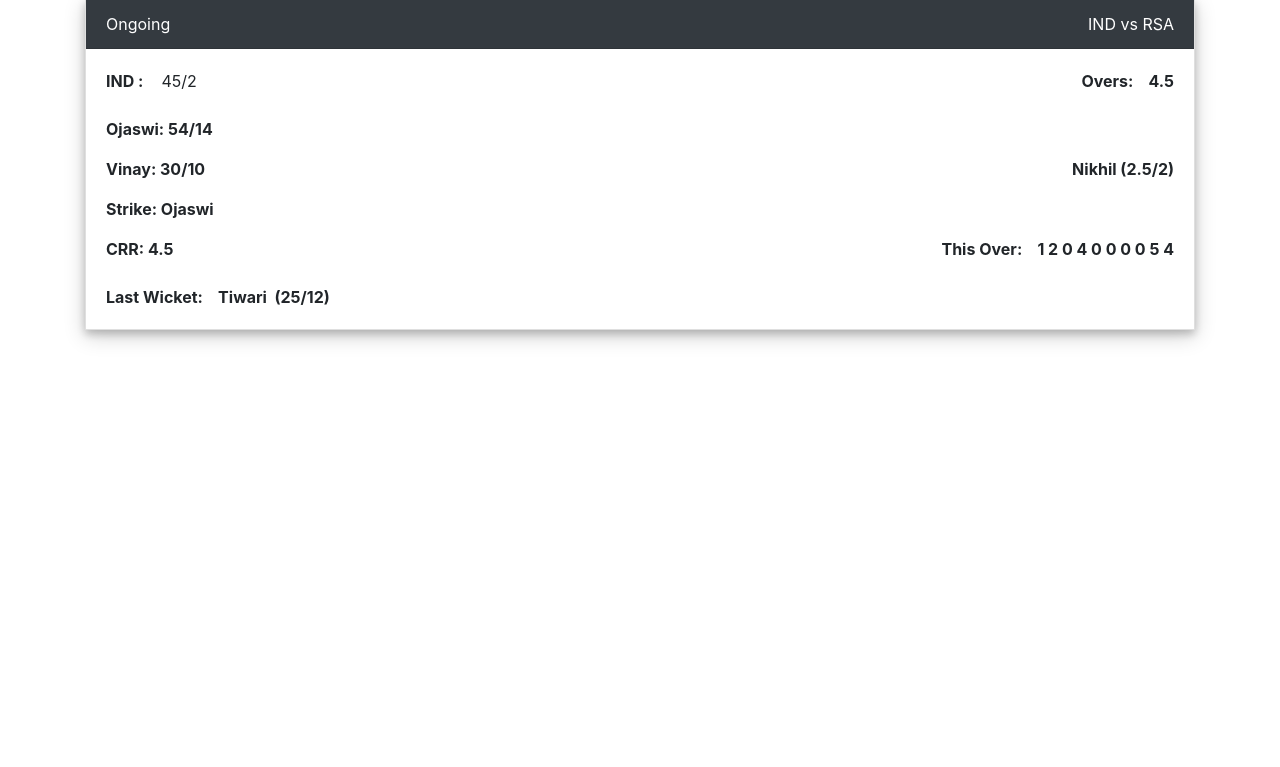
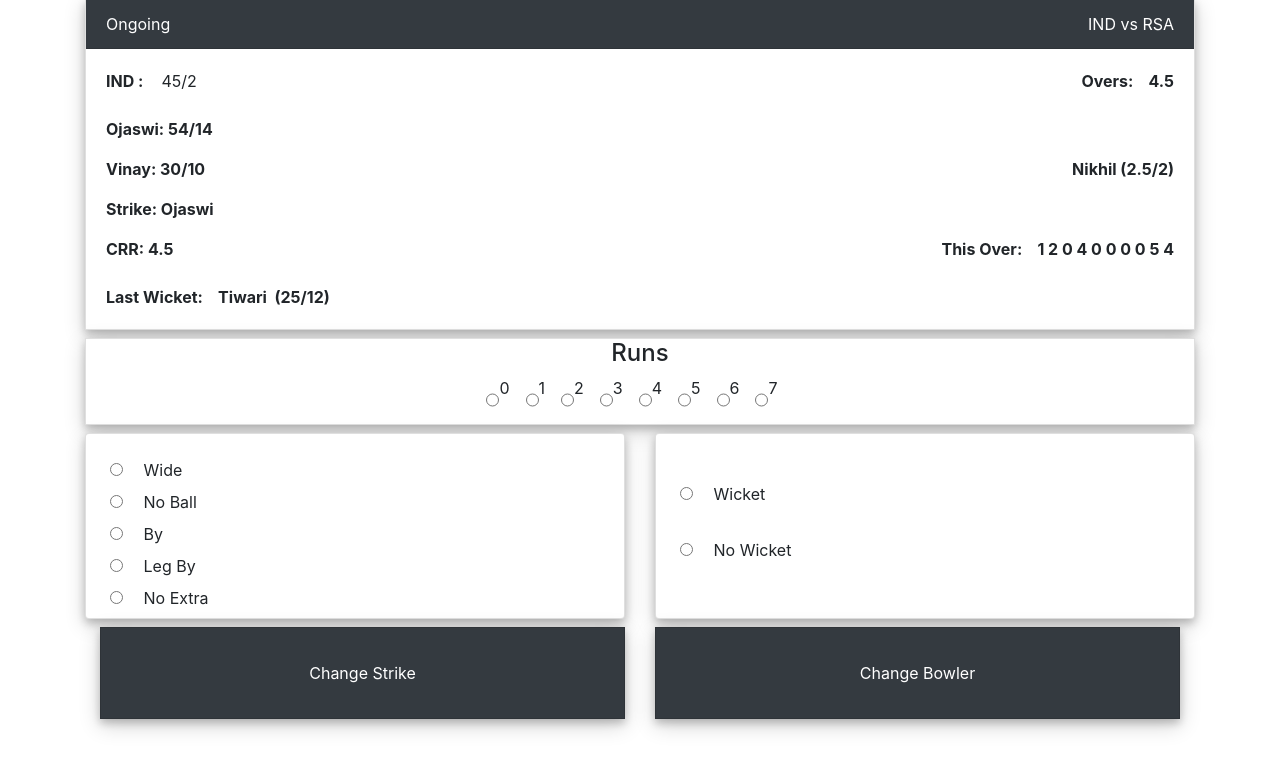
Before and after one commit to ojasathghara/NIEHowZatt, a Flask app: page /match in a window 1280 px wide. Shown: the part 105-872 px from the top of the page. Before the commit the page ends 448 px from the top, so only its background shows below. Run offline with Flask 2, Linux system fonts and the light colour scheme; the visitor is signed in with stand-in values (Sample User, id 1); some libraries are stand-ins or nearby versions.

Commit message:
added match ui

```diff
--- a/static/main.css
+++ b/static/main.css
@@ -29,3 +29,6 @@
 #add_team_form, #delete_team_form, #schedule_match_form, #delete_match_form, #add_player_form, #delete_player_form, #start_match_form{
     display: none;
 }
+#change_bowler_form {
+    display: none;
+}
--- a/static/script.js
+++ b/static/script.js
@@ -14,7 +14,3 @@ function closeForm(id) {
     document.getElementById(id).reset();
     document.getElementById(id).style.display = "none";
 }
-
-function clearForm(id) {
-    document.getElementById(id).reset();
-}
--- a/templates/dashboard.html
+++ b/templates/dashboard.html
@@ -37,7 +37,7 @@
                 <button type="button" onclick='openForm("schedule_match_form")' class="btn btn-dark btn-xl">Schedule Match</button>
             </div>
 
-            <form class="bg-light paper rounded-0 border-0 p-2" id="schedule_match_form" method="GET" action="" onsubmit="alert('Matched Scheduled')">
+            <form class="bg-light paper rounded-0 border-0 p-2" id="schedule_match_form" method="GET" action="" onsubmit="alert('Match Scheduled')">
                 <div class="form-group">
                     <label for="schedule_match_team1">Team 1 ID</label>
                     <input type="text" class="form-control" id="schedule_match_team1" placeholder="Enter Team Name" required>
--- a/templates/layout.html
+++ b/templates/layout.html
@@ -5,7 +5,11 @@
     <meta name="viewport" content="width=device-width, initial-scale=1.0, shrink-to-fit=no">
 
     <link rel="stylesheet" href="https://maxcdn.bootstrapcdn.com/bootstrap/4.0.0/css/bootstrap.min.css" integrity="sha384-Gn5384xqQ1aoWXA+058RXPxPg6fy4IWvTNh0E263XmFcJlSAwiGgFAW/dAiS6JXm" crossorigin="anonymous">
-    <link rel="stylesheet" type="text/css" href="{{ url_for('static', filename='main.css') }}">
+    <link rel="stylesheet" type="text/css" href="https://fonts.googleapis.com/css?family=Roboto:300,400,500,700|Roboto+Slab:400,700|Material+Icons" />
+
+
+    <link rel="stylesheet" type="text/css" href="{{ url_for('static', filename='main.css') }}" />
+
 
     <title>CTMS - {{ title }}</title>
 </head>
--- a/templates/match.html
+++ b/templates/match.html
@@ -32,8 +32,80 @@
 </div>
 
 <div class="container">
+    <form class="" method="GET" action="">
+        <div class="row">
+            <div class="col-md-12">
+                <div class="card mt-2 pd-8 paper rounded-0">
+                    <h4 class="text-center">Runs</h4>
+                    <div style="display: flex; justify-content: center;">
+                        <input type="radio" id="run0" name="runs" value="0"> <label class="pr-3" for="run0">0</label>
+                        <input type="radio" id="run1" name="runs" value="1"> <label class="pr-3" for="run1">1</label>
+                        <input type="radio" id="run2" name="runs" value="2"> <label class="pr-3" for="run2">2</label>
+                        <input type="radio" id="run3" name="runs" value="3"> <label class="pr-3" for="run3">3</label>
+                        <input type="radio" id="run4" name="runs" value="4"> <label class="pr-3" for="run4">4</label>
+                        <input type="radio" id="run5" name="runs" value="5"> <label class="pr-3" for="run5">5</label>
+                        <input type="radio" id="run6" name="runs" value="6"> <label class="pr-3" for="run6">6</label>
+                        <input type="radio" id="run7" name="runs" value="7"> <label class="pr-3" for="run7">7</label>
+                        <br><br>
+                    </div>
+                </div>
+            </div>
 
+            <div class="col-md-6 mt-2">
+                <div class="card paper pl-4 pt-4">
+                    <div>
+                        <input type="radio" id="ball-wide" name="ball" value="wide"> <label class="pl-3" for="wide">Wide</label><br>
+                        <input type="radio" id="ball-noBall" name="ball" value="noBall"> <label class="pl-3" for="noBall">No Ball</label><br>
+                        <input type="radio" id="ball-by" name="ball" value="by"> <label class="pl-3" for="by">By</label><br>
+                        <input type="radio" id="ball-legBy" name="ball" value="legBy"> <label class="pl-3" for="legBy">Leg By</label><br>
+                        <input type="radio" id="ball-noExtra" name="ball" value="noExtra"> <label class="pl-3" for="noExtra">No Extra</label><br>
+                    </div>
+                </div>
+            </div>
+
+            <div class="col-md-6 mt-2">
+                <div class="card paper pl-4 py-4">
+                    <div>
+                        <br>
+                        <input type="radio" id="wkt-wkt" name="wkt" value="true"> <label class="pl-3" for="true">Wicket</label><br><br>
+                        <input type="radio" id="wkt-noWkt" name="wkt" value="false"> <label class="pl-3" for="false">No Wicket</label><br>
+                        <br>
+                    </div>
+                </div>
+            </div>
+        </row>
+    </form>
 </div>
 
+<div class="container">
+    <div class="row">
+        <div class="col-md-6 col-sm-6 mt-2">
+            <div class="card bg-dark paper rounded-0">
+                <div class="card-body card-dim text-center text-white" id="change_strike">
+                    <button type="button" onclick='changeStrike()' class="btn btn-dark btn-xl">Change Strike</button>
+                </div>
+            </div>
+        </div>
+
+        <div class="col-md-6 col-sm-6 mt-2">
+            <div class="card bg-dark paper rounded-0">
+                <div class="card-body card-dim text-center text-white" id="change_bowler_but">
+                    <button type="button" onclick='openForm("change_bowler_form")' class="btn btn-dark btn-xl">Change Bowler</button>
+                </div>
+
+                <form class="bg-light paper rounded-0 border-0 p-2" id="change_bowler_form" method="GET" action="">
+                    <div class="form-group">
+                        <label for="new_bowler_id">New Bowler ID</label>
+                        <input type="text" class="form-control" id="new_bowler_id" placeholder="Enter Player ID" required>
+                    </div>
+
+                    <button type="submit" class="btn btn-dark border-0 float-left rounded-0 paper">Change</button>
+                    <button type="button" class="btn btn-dark border-0 float-right rounded-0 paper" onclick='closeForm("change_bowler_form")'>Cancel</button>
+                </form>
+            </div>
+        </div>
+    </div>
+</div>
+<br><br>
 
 {% endblock content %}
```
Also changed, not shown: templates/temp.html (added, +17 -0 lines).
